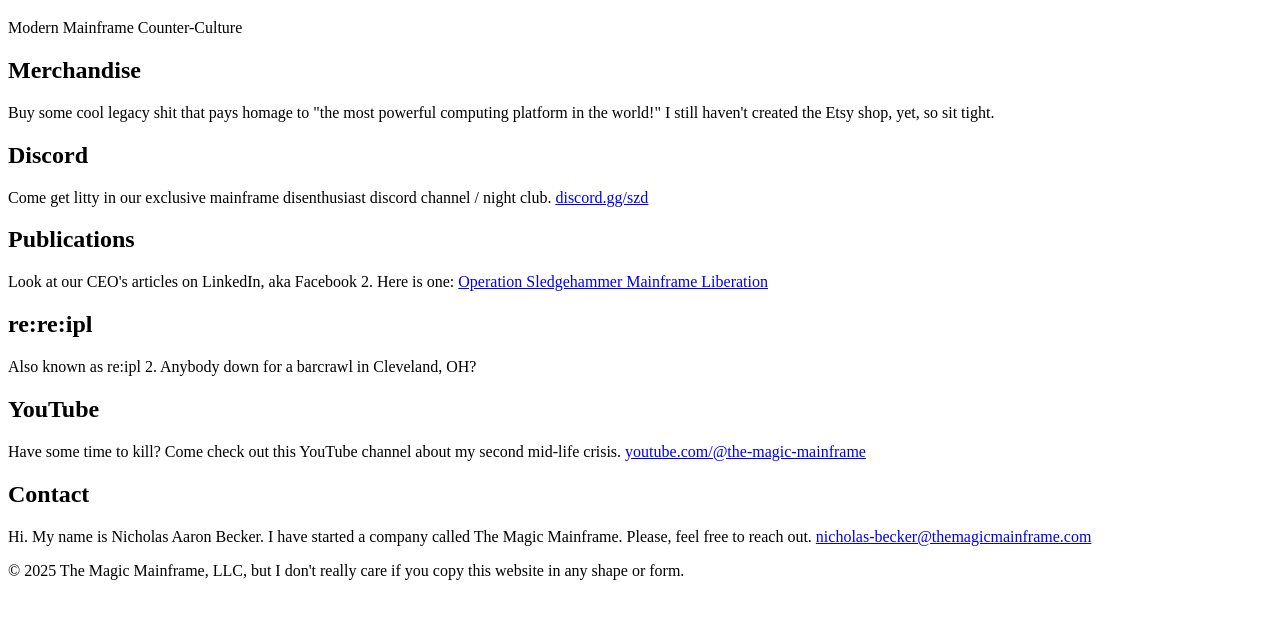
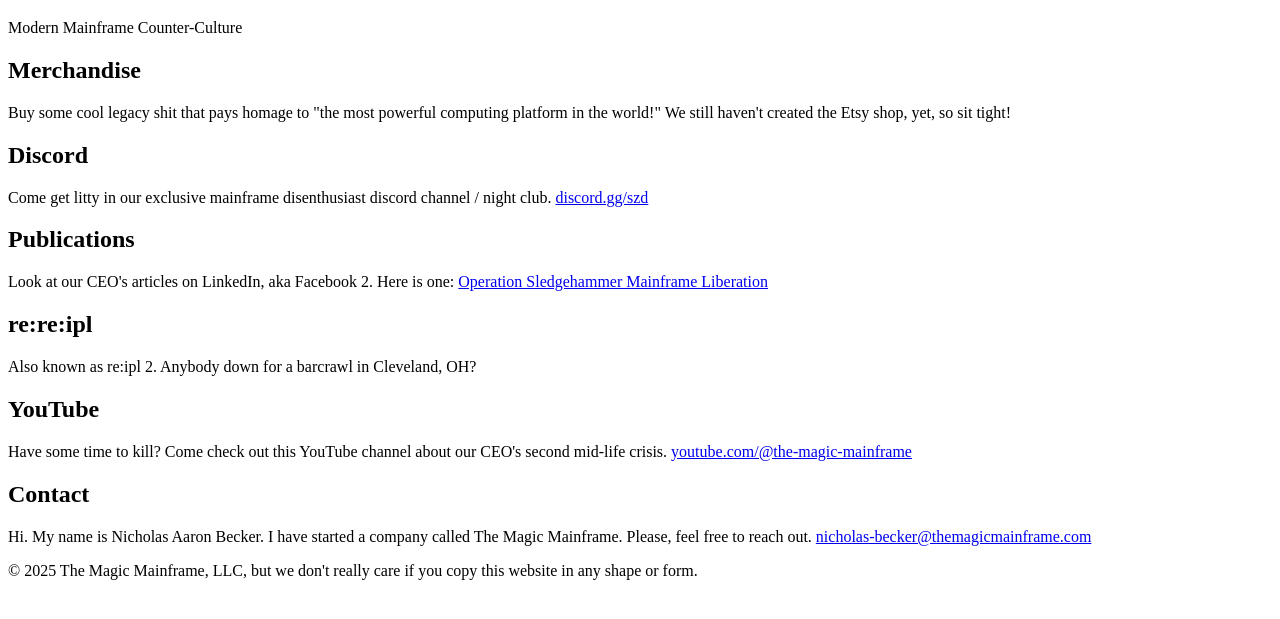
Before and after one commit to The-Magic-Mainframe/kamehameha, a plain HTML site: page index.html in a window 1280 px wide. Shown: the part 61-680 px from the top of the page. Drawn offline with Linux system fonts and the light colour scheme.

Commit message:
pronouns

```diff
--- a/index.html
+++ b/index.html
@@ -11,8 +11,8 @@
     <p>
       Buy some cool legacy shit that pays homage to
       "the most powerful computing platform in the
-      world!" I still haven't created the Etsy shop,
-      yet, so sit tight.
+      world!" We still haven't created the Etsy
+      shop, yet, so sit tight!
     </p>
     <h2>Discord</h2>
     <p>
@@ -34,8 +34,8 @@
     <h2>YouTube</h2>
     <p>
       Have some time to kill? Come check out this
-      YouTube channel about my second mid-life
-      crisis.
+      YouTube channel about our CEO's second
+      mid-life crisis.
       <a href="https://www.youtube.com/@the-magic-mainframe">youtube.com/@the-magic-mainframe</a>
     </p>
     <h2>Contact</h2>
@@ -43,10 +43,10 @@
       Hi. My name is Nicholas Aaron Becker. I have
       started a company called The Magic Mainframe.
       Please, feel free to reach out.
-      <a href="mailto:anything@themagicmainframe.com">nicholas-becker@themagicmainframe.com</a>
+      <a href="mailto:anyone@themagicmainframe.com">nicholas-becker@themagicmainframe.com</a>
     </p>
     <p>
-      © 2025 The Magic Mainframe, LLC, but I don't
+      © 2025 The Magic Mainframe, LLC, but we don't
       really care if you copy this website in any
       shape or form.
     </p>
```
